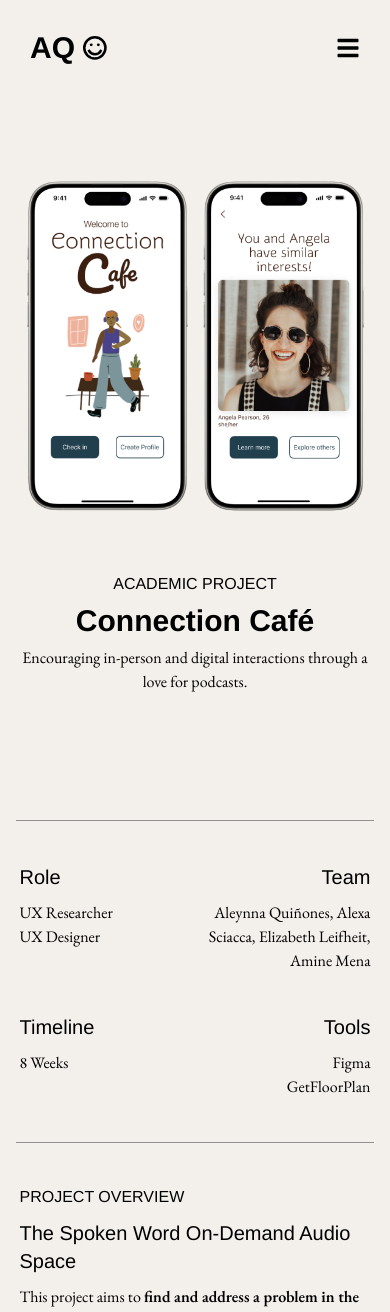
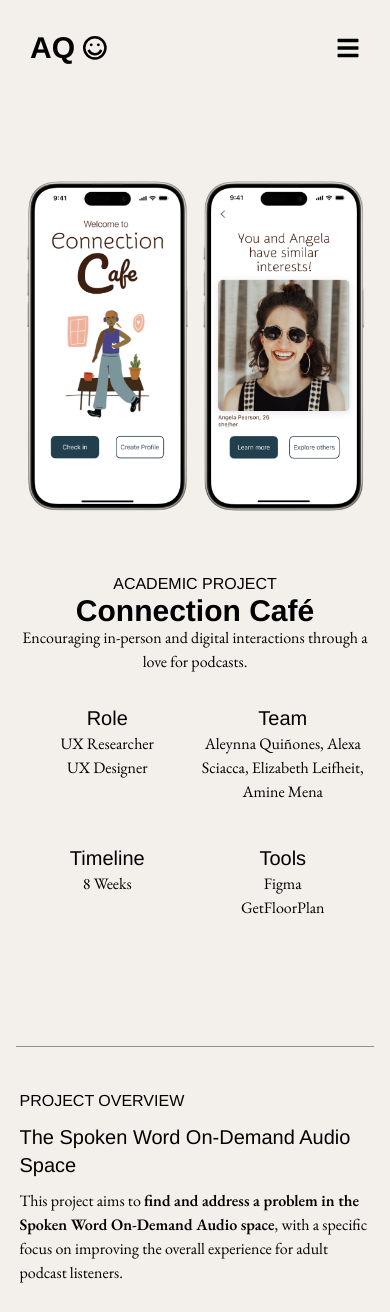
Before and after one commit to agabra23/aleynna-portfolio, a React (Vite) app: page /connection-cafe in a window 390 px wide. Shown: the top 1312 px of the page. Built offline with nearby package versions, Linux system fonts and the light colour scheme.

Commit message:
Add grid roles to hero

```diff
--- a/src/pages/Cafe.jsx
+++ b/src/pages/Cafe.jsx
@@ -66,7 +66,7 @@ const Cafe = () => {
               alt="Cafe Menu"
             />
           </div>
-          <div className="text-center md:text-left flex items-center md:items-start flex-col gap-[10px] lg:gap-[15px]">
+          <div className="text-center md:text-left flex items-center md:items-start flex-col">
             <h6 className="uppercase text-center md:text-left font-thin font-helvetica text-[16px] md:text-lg">
               ACADEMIC PROJECT
             </h6>
@@ -77,13 +77,9 @@ const Cafe = () => {
               Encouraging in-person and digital interactions through a love for
               podcasts.
             </p>
-          </div>
-        </div>
-      </HeroSectionWrapper>
-      <Section>
-        <ul className="grid grid-cols-2 gap-y-[40px] md:flex md:justify-evenly md:gap-[50px]">
+            <ul className="hidden md:grid grid-cols-2 gap-y-[30px] mt-[50px] max-w-screen-lg">
               <li>
-            <h6 className="font-helvetica font-normal text-xl md:text-2xl mb-[10px]">
+                <h6 className="font-helvetica font-normal text-lg md:text-xl">
                   Role
                 </h6>
                 <p className="text-[16px] md:text-lg font-garamond font-thin">
@@ -94,15 +90,16 @@ const Cafe = () => {
                 </p>
               </li>
               <li className="text-right md:text-left  md:max-w-[250px] md:min-w-[150px] flex flex-col items-end md:block">
-            <h6 className="font-helvetica font-normal text-xl md:text-2xl mb-[10px] place-self-end">
+                <h6 className="font-helvetica font-normal text-lg md:text-xl place-self-end">
                   Team
                 </h6>
                 <p className="text-[16px] md:text-lg font-garamond font-thin max-w-[250px]">
-              Aleynna Quiñones, Alexa Sciacca, Elizabeth Leifheit, Amine Mena
+                  Aleynna Quiñones, Alexa Sciacca, Elizabeth Leifheit, Amine
+                  Mena
                 </p>
               </li>
               <li>
-            <h6 className="font-helvetica font-normal text-xl md:text-2xl mb-[10px]">
+                <h6 className="font-helvetica font-normal text-lg md:text-xl">
                   Timeline
                 </h6>
                 <p className="text-[16px] md:text-lg font-garamond font-thin">
@@ -110,7 +107,7 @@ const Cafe = () => {
                 </p>
               </li>
               <li className="text-right md:text-left">
-            <h6 className="font-helvetica font-normal text-xl md:text-2xl mb-[10px]">
+                <h6 className="font-helvetica font-normal text-lg md:text-xl">
                   Tools
                 </h6>
                 <p className="text-[16px] md:text-lg font-garamond font-thin">
@@ -121,7 +118,52 @@ const Cafe = () => {
                 </p>
               </li>
             </ul>
-      </Section>
+          </div>
+        </div>
+        <div className="flex justify-center">
+          <ul className="md:hidden grid grid-cols-2 gap-y-[40px] mt-[30px] text-center">
+            <li>
+              <h6 className="font-helvetica font-normal text-xl md:text-2xl">
+                Role
+              </h6>
+              <p className="text-[16px] md:text-lg font-garamond font-thin">
+                UX Researcher
+              </p>
+              <p className="text-[16px] md:text-lg font-garamond font-thin">
+                UX Designer
+              </p>
+            </li>
+            <li className=" md:max-w-[250px] md:min-w-[150px] flex flex-col">
+              <h6 className="font-helvetica font-normal text-xl md:text-2xl">
+                Team
+              </h6>
+              <p className="text-[16px] md:text-lg font-garamond font-thin max-w-[180px]">
+                Aleynna Quiñones, Alexa Sciacca, Elizabeth Leifheit, Amine Mena
+              </p>
+            </li>
+            <li>
+              <h6 className="font-helvetica font-normal text-xl md:text-2xl">
+                Timeline
+              </h6>
+              <p className="text-[16px] md:text-lg font-garamond font-thin">
+                8 Weeks
+              </p>
+            </li>
+            <li>
+              <h6 className="font-helvetica font-normal text-xl md:text-2xl">
+                Tools
+              </h6>
+              <p className="text-[16px] md:text-lg font-garamond font-thin">
+                Figma
+              </p>
+              <p className="text-[16px] md:text-lg font-garamond font-thin">
+                GetFloorPlan
+              </p>
+            </li>
+          </ul>
+        </div>
+      </HeroSectionWrapper>
+
       <Section>
         <div className="md:grid md:grid-cols-[180px_1fr_1fr] md:gap-x-[50px]">
           <h6 className="md:justify-self-end uppercase md:text-right font-thin font-helvetica text-[16px] md:text-lg md:w-max mb-[10px] md:mb-0">
```
Lines whose indentation alone changed are shown as unchanged.
